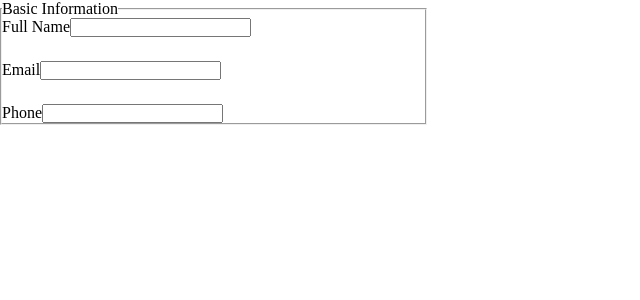
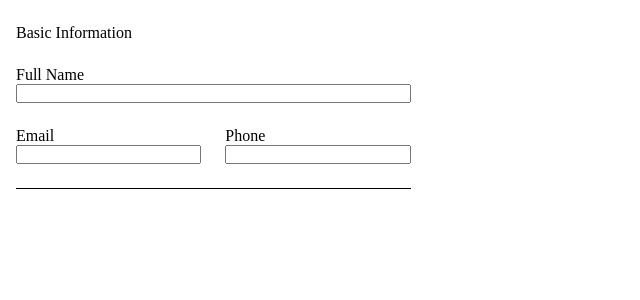
Before and after one commit to aish8la/TOP-React-CV-App, a React (Vite) app: page / in a window 1280 px wide. Shown: the top 300 px of the page, without its empty margins (0-640 px from the left). Built offline with nearby package versions, Linux system fonts and the light colour scheme.

Commit message:
feat(CVFormPanel): add styling to CV Form Panel

```diff
--- a/src/components/CVFormPanel.jsx
+++ b/src/components/CVFormPanel.jsx
@@ -1,3 +1,5 @@
+import '../styles/CVFormPanel.css'
+
 import { BasicInfoSection } from './BasicInfoSection.jsx'
 
 export function FormPanel() {
--- /dev/null
+++ b/src/styles/CVFormPanel.css
@@ -0,0 +1,22 @@
+:root {
+    --fieldset-top-bottom-padding: 1.5em;
+    --fieldset-side-padding: 0;
+    --fieldset-top-bottom-margin: 1.5em;
+    --fieldset-side-margin: 1em;
+}
+
+fieldset {
+    border: none;
+    border-bottom: 1px solid black;
+    padding:
+    var(--fieldset-top-bottom-padding)
+    var(--fieldset-side-padding);
+    margin:
+    var(--fieldset-top-bottom-margin)
+    var(--fieldset-side-margin);
+}
+
+label {
+    display: flex;
+    flex-direction: column;
+}
```
